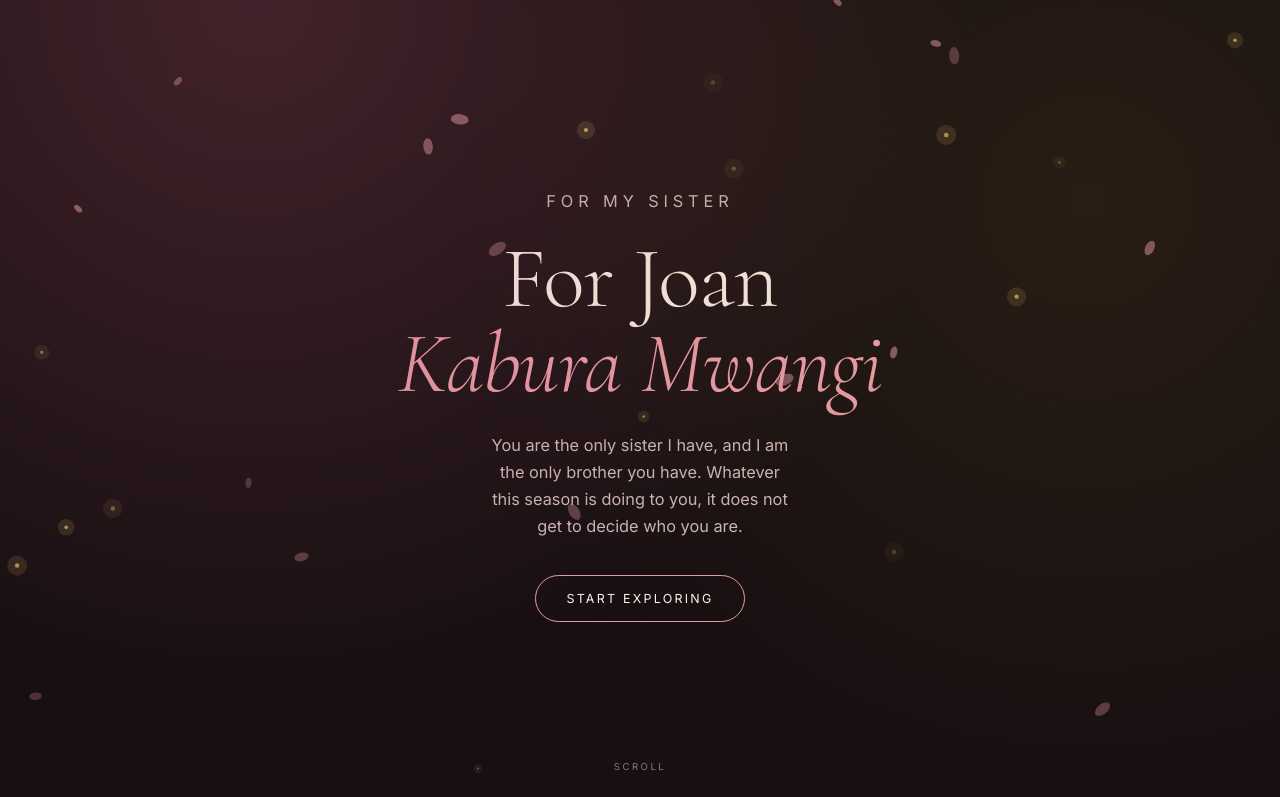
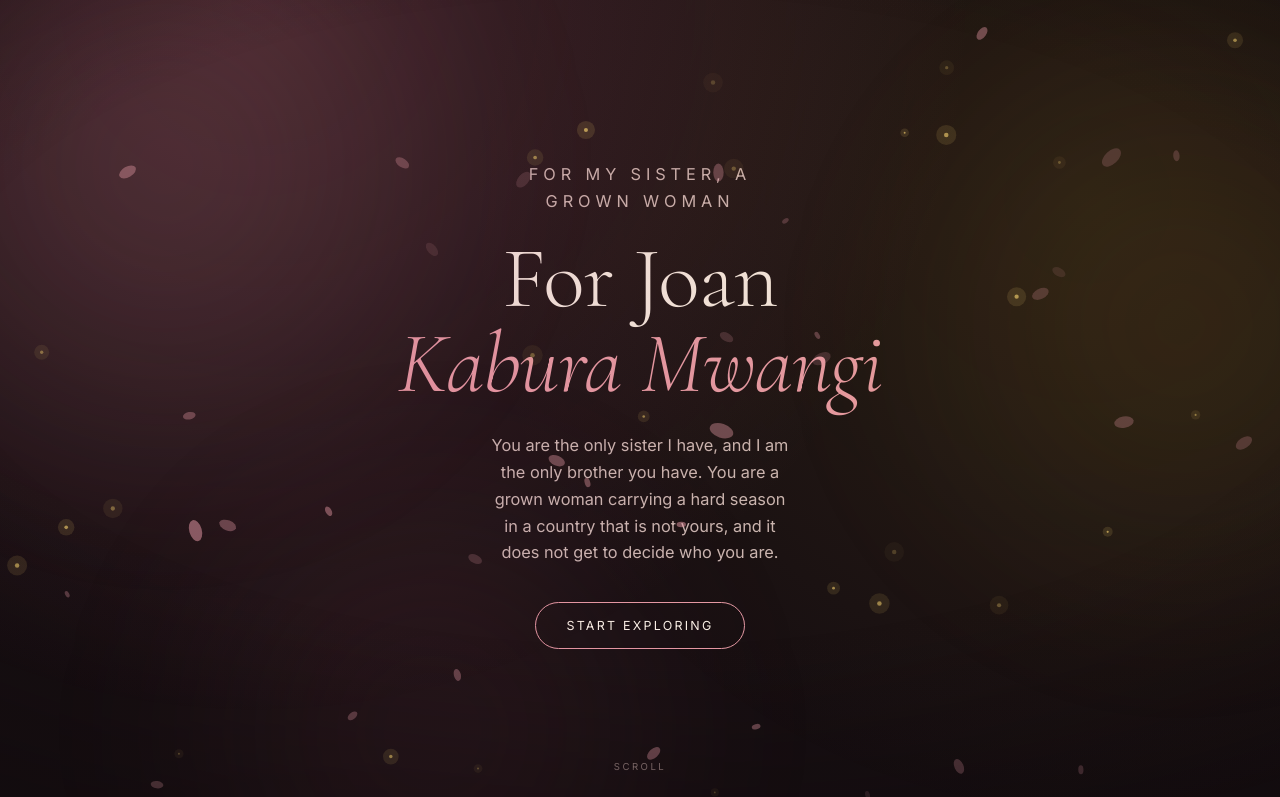
Before and after one commit to pm7728071-ux/for-joan-k9, a plain HTML site: page index.html in a window 1280 px wide. Shown: the top 797 px of the page. Drawn offline with nearby package versions, Linux system fonts and the light colour scheme.

Commit message:
Heavier atmosphere and a more grown-up register for Joan

```diff
--- a/index.html
+++ b/index.html
@@ -222,17 +222,40 @@ footer{position:relative;z-index:1}
 .bar{position:relative;height:3px;margin:1.05rem 0 .7rem;border-radius:999px;background:rgba(251,243,233,.14);cursor:pointer}
 .bar i{position:absolute;left:0;top:0;bottom:0;width:0;border-radius:999px;background:var(--gold);box-shadow:0 0 12px rgba(201,162,39,.55);transition:width .12s linear}
 .bar:focus-visible{outline:1px solid var(--rose);outline-offset:6px}
+
+/* ---------- grown-up atmosphere: slow aurora wash behind everything ---------- */
+.aurora{position:fixed;inset:-20vh -10vw;pointer-events:none;z-index:0;overflow:hidden}
+.aurora i{position:absolute;display:block;border-radius:50%;filter:blur(60px);opacity:.5;
+  animation:drift 26s ease-in-out infinite alternate}
+.aurora i:nth-child(1){width:60vw;height:60vw;left:-8vw;top:-6vh;
+  background:radial-gradient(circle,rgba(231,154,166,.30),rgba(231,154,166,0) 68%)}
+.aurora i:nth-child(2){width:52vw;height:52vw;right:-6vw;top:22vh;
+  background:radial-gradient(circle,rgba(201,162,39,.22),rgba(201,162,39,0) 70%);
+  animation-duration:34s;animation-delay:-6s}
+.aurora i:nth-child(3){width:46vw;height:46vw;left:18vw;bottom:-12vh;
+  background:radial-gradient(circle,rgba(180,89,107,.26),rgba(180,89,107,0) 70%);
+  animation-duration:30s;animation-delay:-12s}
+@keyframes drift{
+  0%{transform:translate3d(0,0,0) scale(1)}
+  50%{transform:translate3d(3vw,-4vh,0) scale(1.12)}
+  100%{transform:translate3d(-3vw,3vh,0) scale(1.05)}
+}
+/* cinematic edge falloff so the page feels deliberate, not flat */
+body:after{content:'';position:fixed;inset:0;pointer-events:none;z-index:1;
+  background:radial-gradient(120% 90% at 50% 40%,rgba(0,0,0,0) 45%,rgba(10,6,8,.55) 100%)}
+@media (prefers-reduced-motion:reduce){.aurora i{animation:none}}
 </style>
 </head>
 <body>
+<div class="aurora" aria-hidden="true"><i></i><i></i><i></i></div>
 <canvas id="petals" aria-hidden="true"></canvas>
 <canvas id="hearts" aria-hidden="true"></canvas>
 <div class="toast" id="toast" role="status" aria-live="polite"></div>
 
 <header class="hero">
-  <p class="eyebrow">For my sister</p>
+  <p class="eyebrow">For my sister, a grown woman</p>
   <h1>For Joan<br><em>Kabura Mwangi</em></h1>
-  <p>You are the only sister I have, and I am the only brother you have. Whatever this season is doing to you, it does not get to decide who you are.</p>
+  <p>You are the only sister I have, and I am the only brother you have. You are a grown woman carrying a hard season in a country that is not yours, and it does not get to decide who you are.</p>
   <button class="btn" id="start">Start Exploring</button>
   <span class="scroll-hint">Scroll</span>
 </header>
@@ -317,7 +340,7 @@ footer{position:relative;z-index:1}
           <img alt="Joan">
           <span>Add a photo</span>
         </label>
-        <p class="cap">You, on a good day</p>
+        <p class="cap">You, before the weight</p>
       </div>
       <div class="shot rv">
         <label class="photo">
@@ -616,21 +639,22 @@ footer{position:relative;z-index:1}
     return {
       x: Math.random() * w,
       y: anywhere ? Math.random() * h : -30 * dpr,
-      r: (4 + Math.random() * 6) * dpr,
-      vy: (14 + Math.random() * 20) * dpr,
+      z: 0.45 + Math.random() * 0.55,
+      r: (3 + Math.random() * 7) * dpr,
+      vy: (9 + Math.random() * 26) * dpr,
       vx: (Math.random() - 0.5) * 12 * dpr,
       sw: Math.random() * 6.28,
       rot: Math.random() * 6.28,
       vr: (Math.random() - 0.5) * 1.1,
-      a: 0.22 + Math.random() * 0.3
+      a: 0.14 + Math.random() * 0.42
     };
   }
   function seed() {
     atmosSize();
     petals = []; sparks = [];
     var w = pc.width, h = pc.height;
-    var pn = window.innerWidth < 520 ? 9 : 16;
-    var sn = window.innerWidth < 520 ? 8 : 14;
+    var pn = window.innerWidth < 520 ? 20 : 34;
+    var sn = window.innerWidth < 520 ? 16 : 26;
     for (var i = 0; i < pn; i++) petals.push(petal(w, h, true));
     for (var j = 0; j < sn; j++) sparks.push({ x: Math.random() * w, y: Math.random() * h, r: (0.8 + Math.random() * 1.5) * dpr, ph: Math.random() * 6.28, sp: 0.5 + Math.random() * 0.9 });
   }
@@ -653,10 +677,10 @@ footer{position:relative;z-index:1}
       pctx.save();
       pctx.translate(p.x, p.y);
       pctx.rotate(p.rot);
-      pctx.globalAlpha = p.a;
+      pctx.globalAlpha = p.a * (0.5 + p.z * 0.5);
       pctx.fillStyle = '#e79aa6';
       pctx.beginPath();
-      pctx.ellipse(0, 0, p.r, p.r * 0.58, 0, 0, 6.2832);
+      pctx.ellipse(0, 0, p.r * (0.65 + p.z * 0.6), p.r * 0.58 * (0.65 + p.z * 0.6), 0, 0, 6.2832);
       pctx.fill();
       pctx.restore();
     }
```
